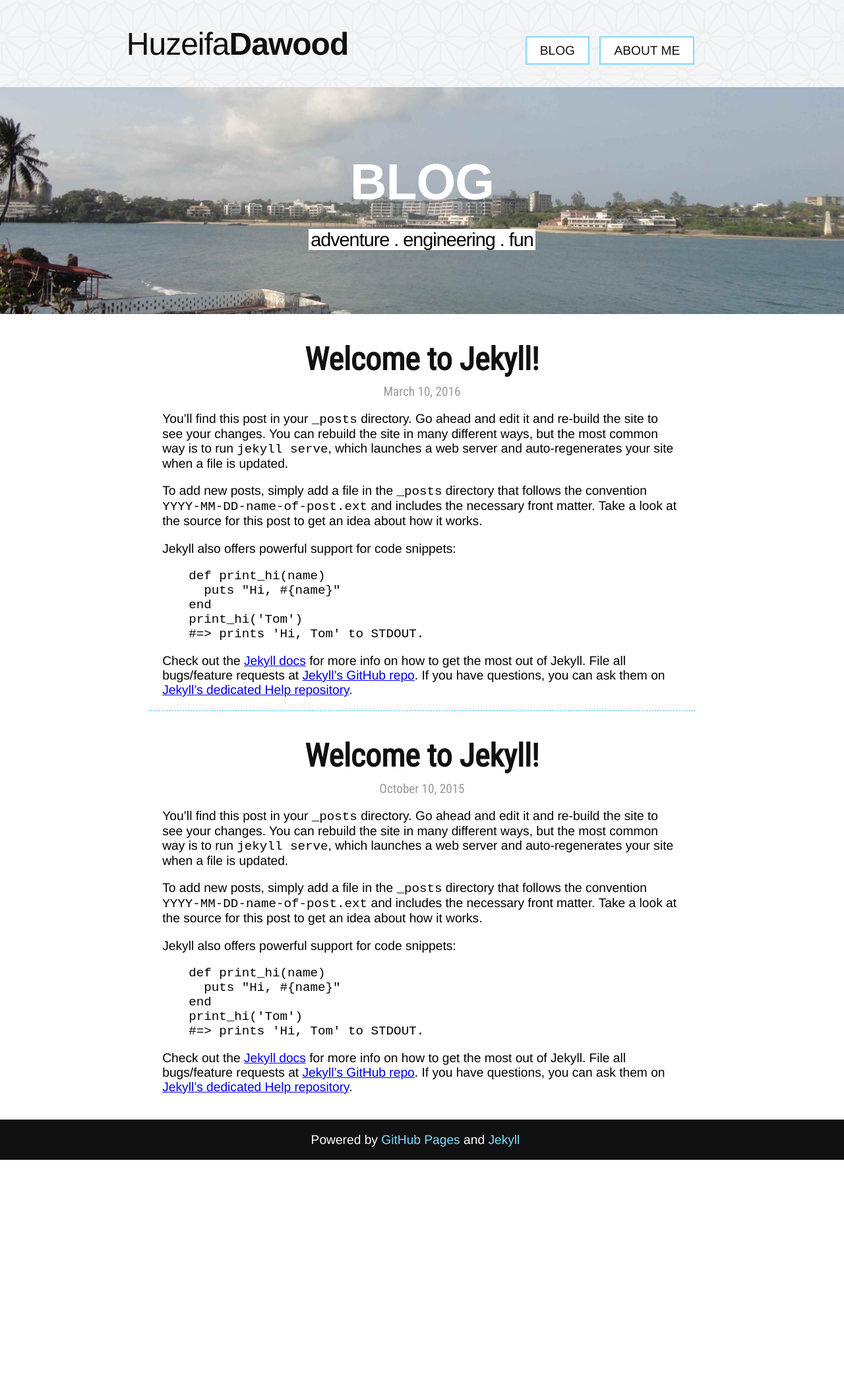
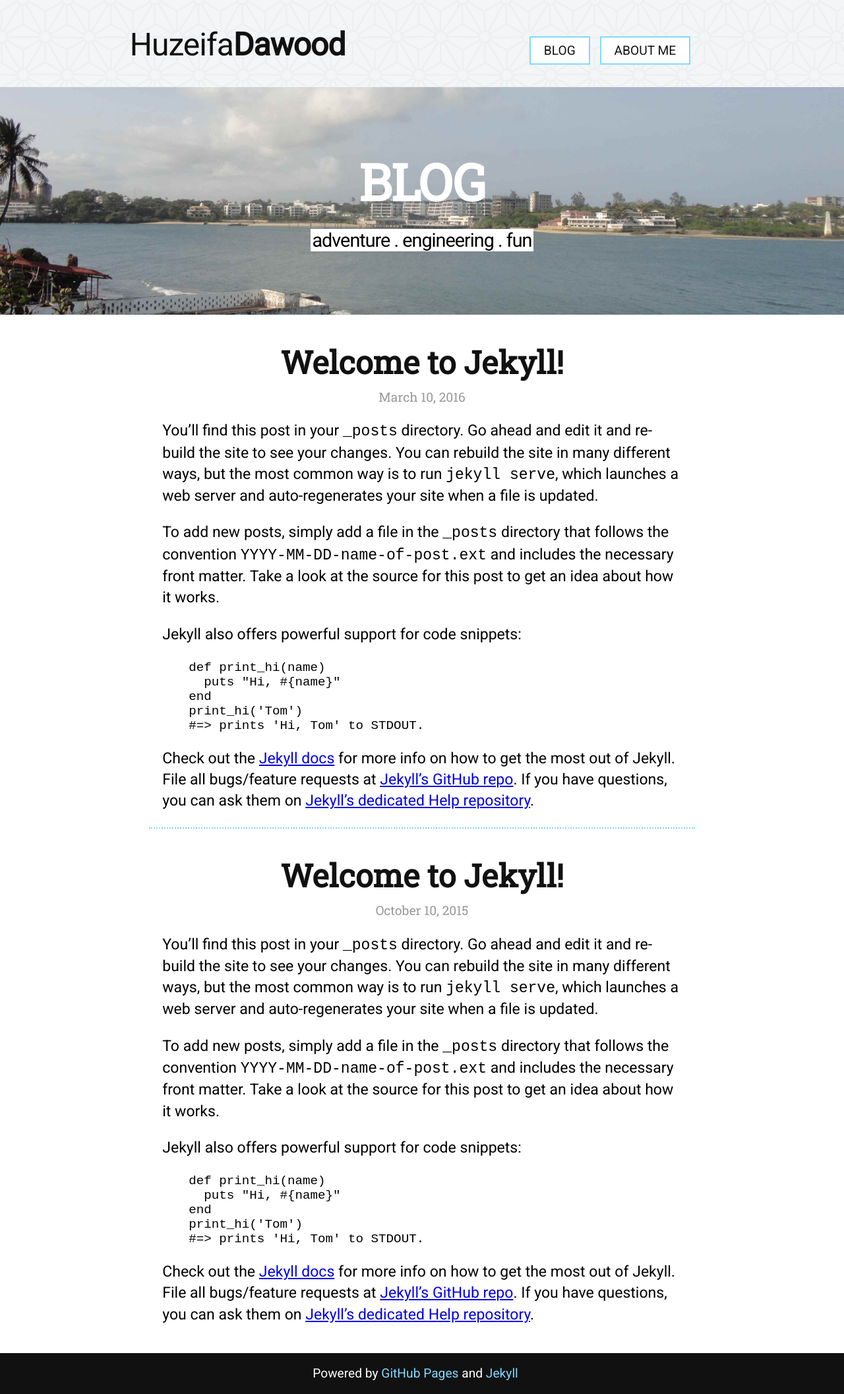
Before and after one commit to huzeifa-zz/huzeifa.github.io, a Jekyll site: the page built from blog.html, in a window 1280 px wide. Shown: the whole page at 66% size. Built offline with Jekyll 4.4.1, drawn with Linux system fonts in a browser that asks for light colours; nearby versions of some CDN libraries; library files that are not in the unit come from our copies; before the commit the page ends 1758 px from its top, so only the background shows below that.

Commit message:
change font

```diff
--- a/_includes/head.html
+++ b/_includes/head.html
@@ -9,4 +9,4 @@
 <link rel="stylesheet" type="text/css" href="css/animate.css">
 <link rel="stylesheet" type="text/css" href="/css/simplegrid.css">
 <link rel="stylesheet" type="text/css" href="font-awesome/css/font-awesome.min.css">
-<link href='https://fonts.googleapis.com/css?family=Roboto+Condensed:400,300' rel='stylesheet' type='text/css'>
+<link href="https://fonts.googleapis.com/css?family=Roboto|Roboto+Slab" rel="stylesheet">
--- a/_layouts/blog.html
+++ b/_layouts/blog.html
@@ -13,7 +13,7 @@
 
     {% include blog-footer.html %}
 
-    {{% include scripts.html %}}
+    {% include scripts.html %}
   </body>
 
 </html>
--- a/css/style-blog.css
+++ b/css/style-blog.css
@@ -13,6 +13,7 @@ header.blog-head {
   padding: 1em 0;
   background: url(/images/asanoha.png) repeat;"
 }
+
 .jumbotron {
   padding: 5em 0;
 }
@@ -30,6 +31,7 @@ header.blog-head {
   letter-spacing: -1px;
   text-transform: uppercase;
   text-align: center;
+  font-family: 'Roboto Slab', sans-serif;
 }
 
 .jumbotron .sub {
@@ -54,6 +56,7 @@ main.main-wrapper {
 .post {
   margin-bottom: 1em;
   border-bottom: 0.15em dotted #7FDBFF;
+
 }
 
 .post:last-child {
@@ -64,7 +67,7 @@ main.main-wrapper {
 article header {
    /*border: 4px solid #7FDBFF;*/
    /*padding: 1em 0.67em;*/
-   font-family: "Roboto Condensed",sans-serif;
+   font-family: "Roboto Slab",sans-serif;
 }
 
 .blog-footer {
@@ -80,13 +83,13 @@ article header {
 }
 
 .blog-footer a:hover {text-decoration: none;}
+.post p {font-size: 1.2em; line-height: 1.4;}
+.post h1.post-title { font-size: 2.5em; font-weight: bold; margin: 0; color: #111; text-align: center }
 
-.post h1.post-title { font-size: 2.5em; font-weight: bold; margin: 0; font-family: "Roboto Condensed",sans-serif; color: #111; text-align: center }
+.post h1.post-title a {color: #111; text-decoration: none; transition: color 0.2s ease-in 0s;}
+.post h1.post-title a:hover {color: #7FDBFF;}
 
-.post h1.post-title a {color:#111; text-decoration: none; transition: color 0.2s ease-in 0s;}
-.post h1.post-title a:hover {color: #ccc}
-
-.post p.post-date {margin:0.50em 0; text-align:center; color:#999;}
+.post p.post-date {font-size: 100%; line-height: 1.3125; margin:0.50em 0; text-align:center; color:#999;}
 hr {
     width: 10%;
     border: none;
--- a/css/style.css
+++ b/css/style.css
@@ -1,5 +1,5 @@
 body {
-  font-family: Helvetica, Arial, sans-serif;
+  font-family: 'Roboto', Helvetica, Arial, sans-serif;
   font-size: 100%;
   height: 100%;
   margin: 0;
@@ -32,7 +32,7 @@ body {
   text-decoration: underline;
 }
 
-.love { margin: 0; color: #fff; font-size: 5em; font-family: 'Roboto Condensed', sans-serif; font-weight: 300; letter-spacing: -2px}
+.love {  text-align: center; margin: 0; color: #fff; font-size: 5em; font-family: 'Roboto Slab', sans-serif; font-weight: 300; letter-spacing: -2px}
 
 .main {
   width: 100%;
@@ -104,6 +104,6 @@ body {
 
 @media only screen and (min-width: 1100px) {
                     body { font-size:120%;}
-                    .main {padding: 5% 0 5em;}
+                    .main {padding: 4% 0 5em;}
 
 }
--- a/index.html
+++ b/index.html
@@ -5,7 +5,9 @@ title: "Huzeifa Dawood"
 
 <!-- Main section -->
     <div class="main">
-        <h1 class="love text-center">I <i style="color: #ee1111" class="fa fa-heart"></i><br /> MOMBASA</h1>
+        <div class="main-text">
+        <h1 class="love">I <i style="color: #ee1111" class="fa fa-heart"></i><br /> MOMBASA</h1>
+        </div>
     </div>
     <!-- End of Main -->
 
```
Also changed, not shown: images/bg2.jpg (added), images/image.jpg (added).
